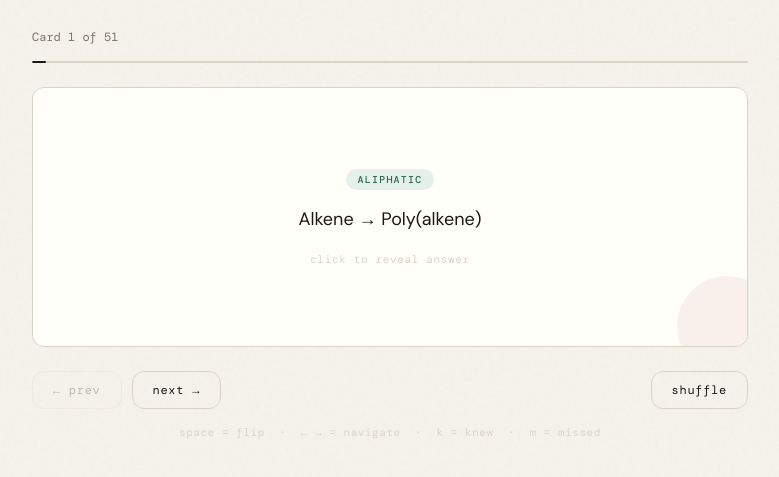
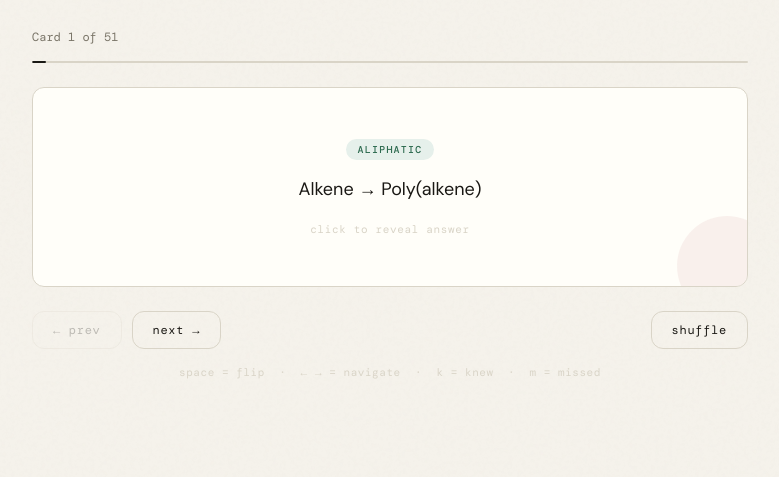
Before and after one commit to saucynandhu/Chemistry_IAL_Flashcards, a plain HTML site: page organic_chemistry_flashcards.html in a window 1280 px wide. Shown: the part 239-716 px from the top of the page, without its empty margins (250-1029 px from the left). Drawn offline with nearby package versions, Linux system fonts and the light colour scheme; a web font is replaced by a local one.

Commit message:
Refactor card height and styling adjustments

```diff
--- a/organic_chemistry_flashcards.html
+++ b/organic_chemistry_flashcards.html
@@ -25,7 +25,6 @@
     --blue: #1a4d78;
     --blue-light: #e3eef7;
     --radius: 12px;
-    --card-h: 260px;
   }
 
   body {
@@ -168,15 +167,16 @@
   /* Card flip */
   .card-scene {
     perspective: 1200px;
-    height: var(--card-h);
     cursor: pointer;
     margin-bottom: 1.5rem;
     user-select: none;
+    min-height: 200px;
   }
 
+  /* The inner wrapper doubles in height to hold both faces stacked;
+     we shift it up by 50% so only one face is visible at a time */
   .card-inner {
     width: 100%;
-    height: 100%;
     position: relative;
     transform-style: preserve-3d;
     transition: transform 0.5s cubic-bezier(0.4, 0.2, 0.2, 1);
@@ -185,9 +185,9 @@
   .card-inner.flipped { transform: rotateY(180deg); }
 
   .card-face {
-    position: absolute;
-    inset: 0;
+    width: 100%;
     backface-visibility: hidden;
+    -webkit-backface-visibility: hidden;
     border-radius: var(--radius);
     border: 1px solid var(--border);
     background: var(--surface);
@@ -195,9 +195,28 @@
     flex-direction: column;
     align-items: center;
     justify-content: center;
-    padding: 2rem;
+    padding: 2.5rem 2rem;
     text-align: center;
+    min-height: 200px;
+    box-sizing: border-box;
+  }
+
+  /* front sits normally in flow */
+  .card-face.front {
+    position: relative;
     overflow: hidden;
+  }
+
+  /* back is absolutely positioned on top, rotated 180deg,
+     same size as front — we read its height from JS */
+  .card-face.back {
+    position: absolute;
+    inset: 0;
+    transform: rotateY(180deg);
+    background: var(--text);
+    border-color: var(--text);
+    height: 100%;
+    overflow-y: auto;
   }
 
   /* decorative corner on front */
@@ -209,12 +228,7 @@
     border-radius: 50%;
     background: var(--accent-light);
     opacity: 0.6;
-  }
-
-  .card-face.back {
-    transform: rotateY(180deg);
-    background: var(--text);
-    border-color: var(--text);
+    pointer-events: none;
   }
 
   .card-cat-tag {
@@ -417,9 +431,9 @@
   @media (max-width: 540px) {
     header { padding: 2rem 1.2rem 1rem; }
     .main { padding: 0 1.2rem 3rem; }
-    :root { --card-h: 280px; }
     .controls { flex-wrap: wrap; }
     .btn-shuffle { margin-left: 0; }
+    .card-face { padding: 1.8rem 1.2rem; }
   }
 </style>
 </head>
@@ -505,7 +519,6 @@ const CARDS = [
   {cat:"aliphatic",q:"Alkene → Alkane",a:"H₂, Ni catalyst, ~150°C",detail:"Mechanism: catalytic hydrogenation (addition-reduction)"},
   {cat:"aliphatic",q:"Alkene → Alcohol (hydration)",a:"H₂O(g), conc. H₃PO₄ catalyst, ~300°C, 60 atm",detail:"Mechanism: electrophilic addition of water across double bond"},
   {cat:"aliphatic",q:"Alkene → Diol",a:"Cold, dilute KMnO₄",detail:"Hot conc. KMnO₄ cleaves the double bond instead — conditions matter"},
-  {cat:"Alcohol (1°) → Aldehyde",q:"Alcohol (primary) → Aldehyde",a:"K₂Cr₂O₇ / H₂SO₄, warm gently and distil immediately",detail:"Distil as it forms to prevent further oxidation; Cr orange → green"},
   {cat:"aliphatic",q:"Alcohol (primary) → Aldehyde",a:"K₂Cr₂O₇ / dil. H₂SO₄, warm gently and distil immediately",detail:"Distillation prevents oxidation to carboxylic acid; Cr²⁺ orange → green"},
   {cat:"aliphatic",q:"Alcohol (secondary) → Ketone",a:"K₂Cr₂O₇ / dil. H₂SO₄, heat under reflux",detail:"Ketones resist further oxidation; Cr orange → green"},
   {cat:"aliphatic",q:"Alcohol (primary) → Carboxylic acid",a:"Excess K₂Cr₂O₇ / dil. H₂SO₄, heat under reflux",detail:"Full oxidation: alcohol → aldehyde → carboxylic acid (two steps)"},
@@ -553,8 +566,7 @@ const CARDS = [
   {cat:"test",q:"Test for 1° or 2° alcohol, or aldehyde (oxidation test)",a:"K₂Cr₂O₇ / H₂SO₄ — orange to green colour change on warming",detail:"Ketones and carboxylic acids do NOT change dichromate; 3° alcohols: no change"}
 ];
 
-// remove duplicate card (index 6 was a copy artifact)
-const cards = CARDS.filter((c,i) => i !== 6);
+const cards = CARDS;
 
 const CAT_LABELS = {
   all: "All",
@@ -579,6 +591,18 @@ function tagClass(cat) {
   return "card-cat-tag tag-" + cat;
 }
 
+function syncHeight() {
+  const front = document.querySelector('.card-face.front');
+  const scene = document.getElementById('cardScene');
+  const inner = document.getElementById('cardInner');
+  // measure front face natural height
+  const h = front.offsetHeight;
+  scene.style.height = h + 'px';
+  inner.style.height = h + 'px';
+  // also size the back face to match
+  document.querySelector('.card-face.back').style.height = h + 'px';
+}
+
 function render() {
   const c = deck[idx];
   document.getElementById("questionText").textContent = c.q;
@@ -597,6 +621,8 @@ function render() {
   document.getElementById("nextBtn").disabled = idx === deck.length - 1;
   isFlipped = false;
   updateScoreBadges();
+  // defer height sync until DOM has painted
+  requestAnimationFrame(syncHeight);
 }
 
 function updateScoreBadges() {
@@ -693,6 +719,8 @@ document.addEventListener("keydown", e => {
   if ((e.key === "m" || e.key === "M") && isFlipped) markMissed();
 });
 
+window.addEventListener("resize", () => { if (!isFlipped) syncHeight(); });
+
 // Init
 deck = getDeck();
 render();
```
